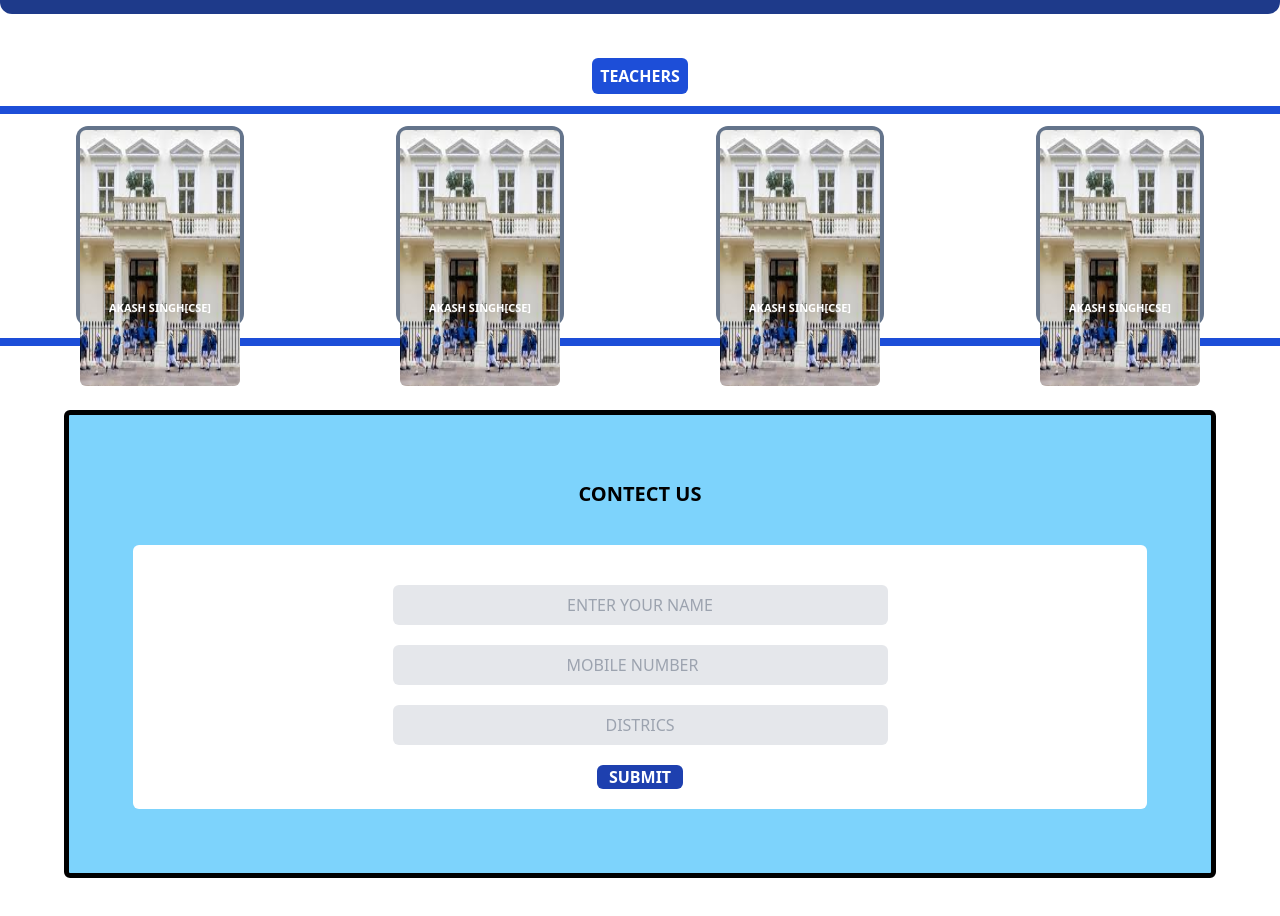
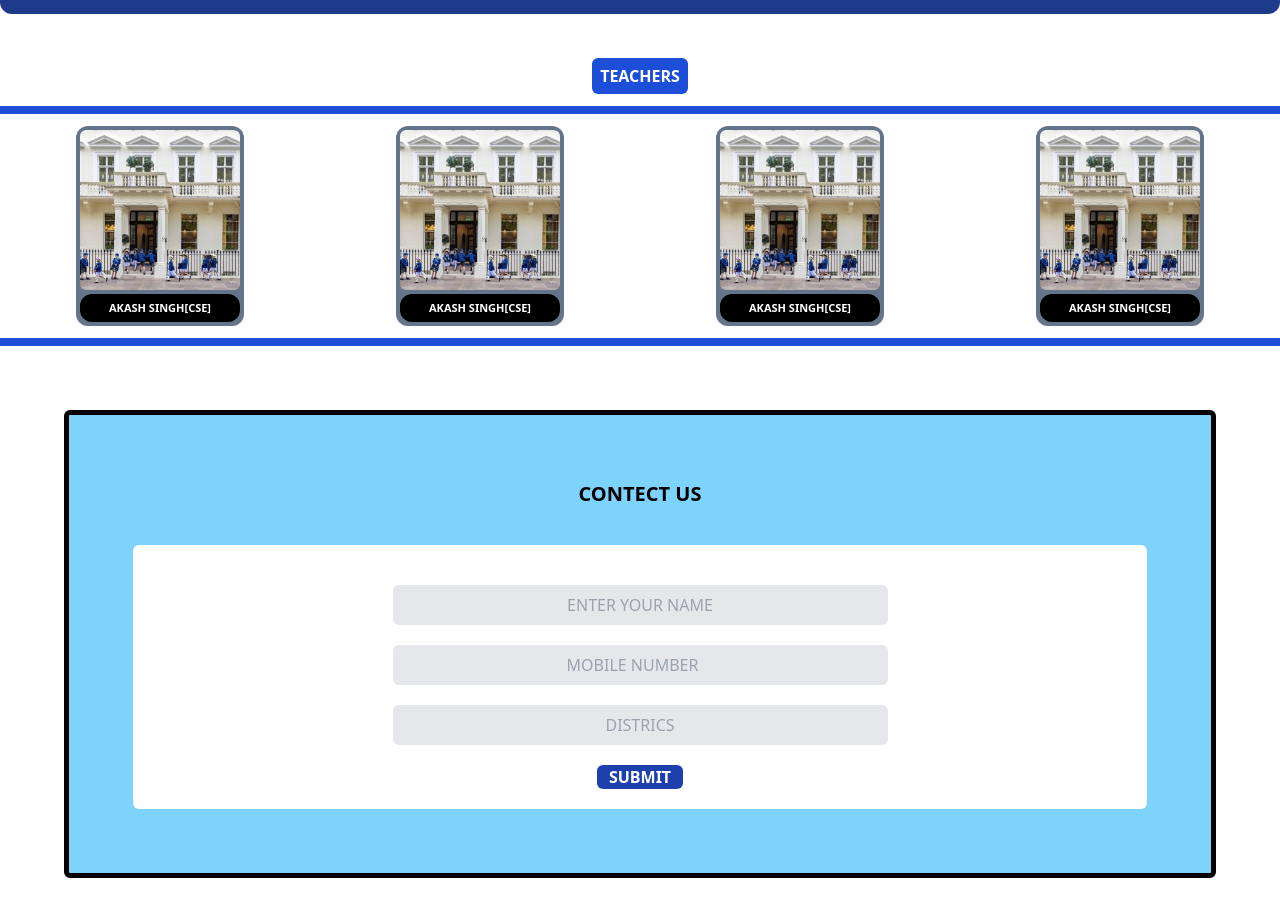
Before and after one commit to imranali5/school-website, a website: page index.html in a window 1280 px wide. Shown: the part 2040-2956 px from the top of the page. Drawn offline with Linux system fonts and the light colour scheme.

Commit message:
Update index.html

```diff
--- a/index.html
+++ b/index.html
@@ -155,7 +155,7 @@
     <div class="pt-3 pb-3">
      <div class="p-1 bg-slate-500 rounded-xl">
         <div class="h-40 w-40  rounded-md">
-            <img src="./src/pic-3.jpg" alt="" class=" w-64 h-64 rounded-md">
+            <img src="./src/pic-3.jpg" alt="" class=" w-40 h-40 rounded-md">
         </div>
         <div class="bg-black h-7 w-40 rounded-xl mt-1 flex justify-center items-center">
             <p class="font-bold text-[11px] text-white">AKASH SINGH </p>
@@ -167,7 +167,7 @@
     <div class="pt-3 pb-3">
         <div class="p-1 bg-slate-500 rounded-xl">
         <div class="h-40 w-40  rounded-md">
-            <img src="./src/pic-3.jpg" alt="" class=" w-64 h-64 rounded-md">
+            <img src="./src/pic-3.jpg" alt="" class=" w-40 h-40 rounded-md">
         </div>
         <div class="bg-black h-7 w-40 rounded-xl mt-1 flex justify-center items-center">
             <p class="font-bold text-[11px] text-white">AKASH SINGH </p>
@@ -178,7 +178,7 @@
     <div class="pt-3 pb-3">
         <div class="p-1 bg-slate-500 rounded-xl">
         <div class="h-40 w-40  rounded-md">
-            <img src="./src/pic-3.jpg" alt="" class=" w-64 h-64 rounded-md">
+            <img src="./src/pic-3.jpg" alt="" class=" w-40 h-40 rounded-md">
         </div>
         <div class="bg-black h-7 w-40 rounded-xl mt-1 flex justify-center items-center">
             <p class="font-bold text-[11px] text-white">AKASH SINGH </p>
@@ -189,7 +189,7 @@
     <div class="pt-3 pb-3">
         <div class="p-1 bg-slate-500 rounded-xl">
         <div class="h-40 w-40 rounded-md">
-            <img src="./src/pic-3.jpg" alt="" class=" w-64 h-64 rounded-md">
+            <img src="./src/pic-3.jpg" alt="" class=" w-40 h-40 rounded-md">
         </div>
         <div class="bg-black h-7 w-40 rounded-xl mt-1 flex justify-center items-center">
             <p class="font-bold text-[11px] text-white">AKASH SINGH </p>
```
